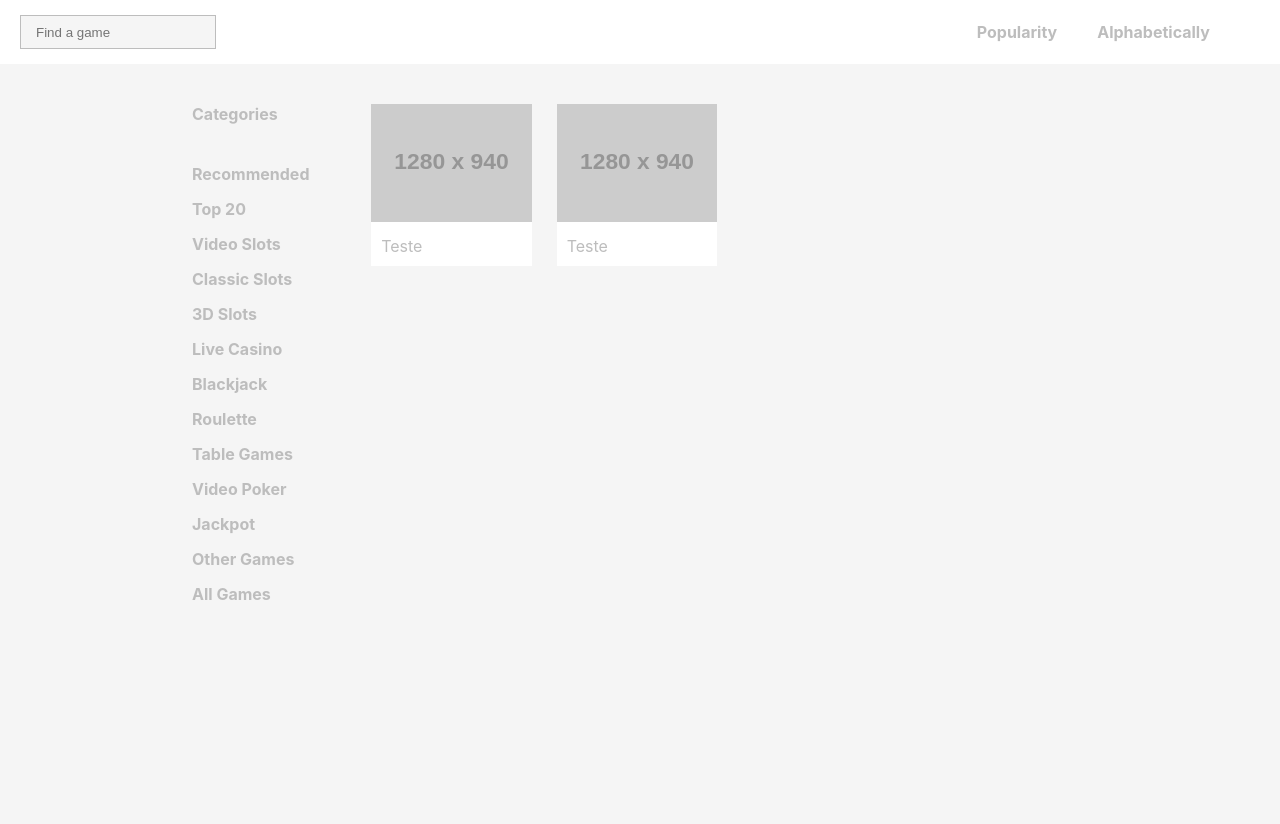
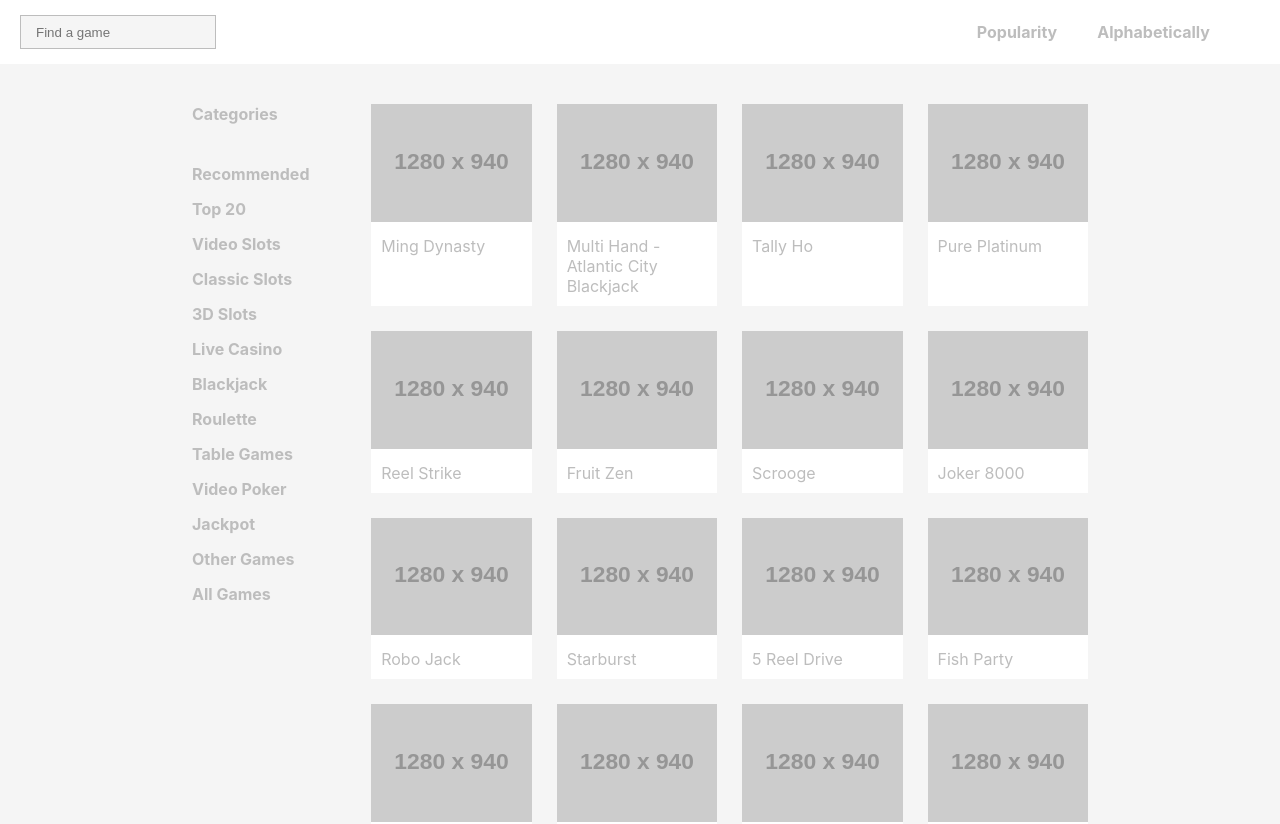
Before and after one commit to matthew-bettingcloud/gig-test, a React (Create React App) app: page / in a window 1280 px wide. Shown: the top 824 px of the page. Before the commit the page ends 800 px from the top, so only its background shows below. Built offline with nearby package versions, Linux system fonts and the light colour scheme.

Commit message:
Get games from AP

```diff
--- a/src/App.tsx
+++ b/src/App.tsx
@@ -2,7 +2,7 @@ import React from 'react';
 
 import Header from './components/Header/Header';
 import { CategoriesList } from './components/CategoriesList/CategoriesList';
-import GamesList from './components/GamesList/GamesList';
+import { GamesList } from './components/GamesList/GamesList';
 
 import './App.scss';
 
--- a/src/components/GamesList/GamesList.tsx
+++ b/src/components/GamesList/GamesList.tsx
@@ -1,16 +1,32 @@
 import React from 'react';
+import { useDispatch, useSelector } from 'react-redux';
+
+import { IAppState } from '../../models/AppState';
+import { Game, GameActionEnum } from '../../models/Game';
 
 import GameCard from './components/GameCard';
 
 import './GamesList.scss';
 
-export default class GamesList extends React.Component {
-    render() {
-        return (
-            <div className="games-list">
-                <GameCard />
-                <GameCard />
-            </div>
-        )
+export const GamesList = () =>  {
+    const dispatch = useDispatch();
+    dispatch({ type: GameActionEnum.SET_GAMES });
+
+    return (
+        <div className="games-list">
+            <GamesListItems />
+        </div>
+    )
+}
+
+function GamesListItems() {
+    const games: Game[] = useSelector<IAppState, Game[]>(state => state.games);
+
+    const listItems = [];
+
+    for (const item of games) {
+        listItems.push(<GameCard key={item.gameId} game={item} />)
     }
+
+    return (<>{listItems}</>);
 }
--- a/src/components/GamesList/components/GameCard.tsx
+++ b/src/components/GamesList/components/GameCard.tsx
@@ -1,8 +1,12 @@
 import React from 'react';
+import { Game } from '../../../models/Game';
 
 import './GameCard.scss';
 
-export default class GameCard extends React.Component {
+type GameCardProps = {
+    game: Game
+}
+export default class GameCard extends React.Component<GameCardProps> {
     render() {
         return (
             <div className="game-card">
@@ -10,7 +14,7 @@ export default class GameCard extends React.Component {
                     <img src="https://via.placeholder.com/1280x940" alt=""/>
                 </header>
                 <section className="game-info">
-                    Teste
+                    {this.props.game.name}
                 </section>
             </div>
         )
--- a/src/index.tsx
+++ b/src/index.tsx
@@ -8,7 +8,7 @@ import { applyMiddleware, createStore } from 'redux';
 import createSagaMiddleware from '@redux-saga/core';
 
 import reducers from './state/reducers';
-import { watchSetCategories } from './state/sagas/categorySagas';
+import { rootSaga } from './state/sagas';
 
 const sagaMiddleware = createSagaMiddleware();
 
@@ -17,7 +17,7 @@ const store = createStore(
     applyMiddleware(sagaMiddleware)
 );
 
-sagaMiddleware.run(watchSetCategories)
+sagaMiddleware.run(rootSaga)
 
 ReactDOM.render(
   	<React.StrictMode>
--- a/src/models/AppState.ts
+++ b/src/models/AppState.ts
@@ -1,5 +1,7 @@
 import { Category } from "./Category";
+import { Game } from "./Game";
 
 export interface IAppState {
-    categories: Category[]
+    categories: Category[],
+    games: Game[]
 }
--- /dev/null
+++ b/src/models/Game.ts
@@ -0,0 +1,38 @@
+interface IGameCategory {
+    categoryId: number,
+    orderNumber?: number
+}
+
+export interface IGame {
+    gameId: number,
+    vendorId: number,
+    name: string,
+    slug: string,
+    categories: IGameCategory[]
+}
+
+export interface IGameStateAction {
+    type: string,
+    payload: Game[]
+}
+
+export enum GameActionEnum {
+    SET_GAMES = 'SET_GAMES',
+    SET_GAMES_ASYNC = 'SET_GAMES_ASYNC'
+}
+
+export class Game implements IGame {
+    gameId: number;
+    vendorId: number;
+    name: string;
+    slug: string;
+    categories: IGameCategory[];
+
+    constructor(game: IGame) {
+        this.gameId = game.gameId;
+        this.vendorId = game.vendorId;
+        this.name = game.name;
+        this.slug = game.slug;
+        this.categories = game.categories;
+    }
+}
--- a/src/state/reducers/categoriesReducer.ts
+++ b/src/state/reducers/categoriesReducer.ts
@@ -1,5 +1,3 @@
-
-
 import { Category, CategoryActionEnum, ICategoryStateAction } from '../../models/Category'
 
 const categoriesReducer = (state: Category[] = [], action: ICategoryStateAction) => {
--- /dev/null
+++ b/src/state/reducers/gamesReducer.ts
@@ -0,0 +1,12 @@
+import { Game, GameActionEnum, IGameStateAction } from '../../models/Game';
+
+const gamesReducer = (state: Game[] = [], action: IGameStateAction) => {
+    switch(action.type) {
+        case GameActionEnum.SET_GAMES_ASYNC:
+            return state = action.payload;
+        default:
+            return state;
+    }
+}
+
+export default gamesReducer;
--- a/src/state/reducers/index.ts
+++ b/src/state/reducers/index.ts
@@ -1,8 +1,11 @@
 import { combineReducers } from 'redux';
+
 import categoriesReducer from './categoriesReducer';
+import gamesReducer from './gamesReducer';
 
 const reducers = combineReducers({
-    categories: categoriesReducer
+    categories: categoriesReducer,
+    games: gamesReducer
 });
 
 export default reducers;
--- /dev/null
+++ b/src/state/sagas/gameSagas.ts
@@ -0,0 +1,18 @@
+import { takeEvery, put, call } from "@redux-saga/core/effects"
+import getGamesList from "../../api/gamesApi"
+
+import { GameActionEnum } from "../../models/Game"
+
+async function getGamesData() {
+    const response = await getGamesList()
+    return response.data
+}
+
+function* setGamesAsync(): any {
+    const response = yield call(getGamesData);
+    yield put({ type: GameActionEnum.SET_GAMES_ASYNC, payload: response })
+}
+
+export function* watchSetGames() {
+    yield takeEvery(GameActionEnum.SET_GAMES, setGamesAsync)
+}
--- /dev/null
+++ b/src/state/sagas/index.ts
@@ -0,0 +1,8 @@
+import { spawn } from "@redux-saga/core/effects"
+import { watchSetCategories } from "./categorySagas";
+import { watchSetGames } from "./gameSagas";
+
+export function* rootSaga () {
+    yield spawn(watchSetCategories);
+    yield spawn(watchSetGames);
+}
```
